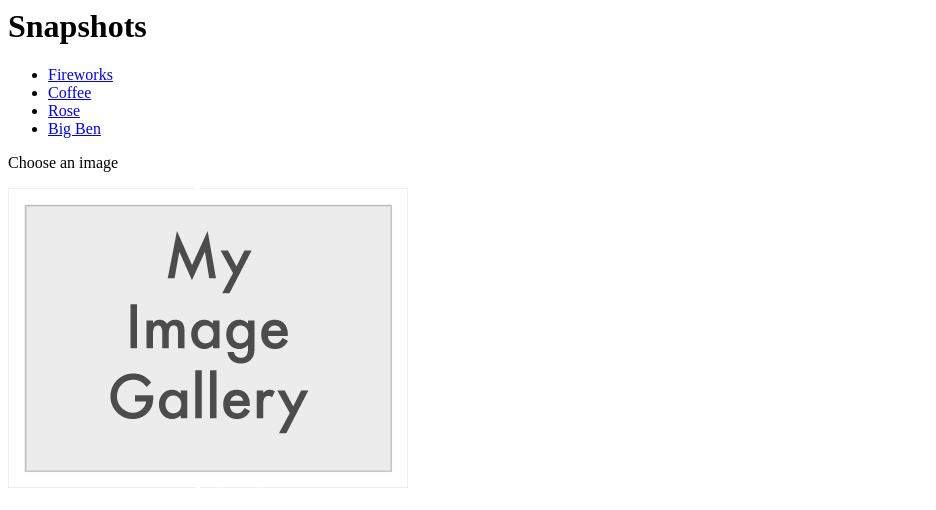
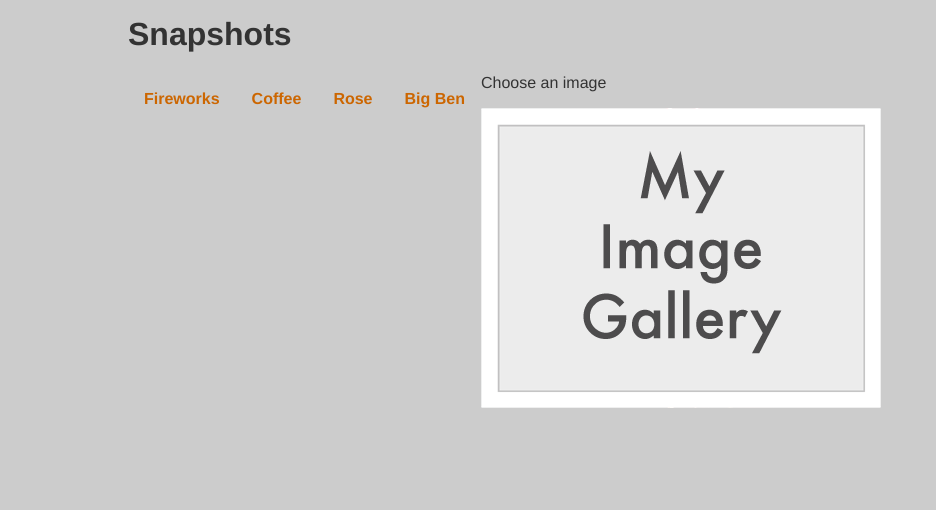
Before and after one commit to wenxuanhu/Web-navigation, a plain HTML site: page learnjavascript/第四章/gallery.html in a window 1280 px wide. Shown: the whole page, without its empty margins (0-936 px from the left). Drawn offline with Linux system fonts and the light colour scheme.

Commit message:
第六章

```diff
--- /dev/null
+++ b/learnjavascript/第六章/styles/layout.css
@@ -0,0 +1,24 @@
+body{
+	font-family: "Helvetica","Arial",sans-serif;
+	color: #333;
+	background-color: #ccc;
+	margin: 1em 10%;
+}
+h1{
+	color: #333;
+	background-color: transparent;
+}
+a{
+	color: #c60;
+	background-color: transparent;
+	font-weight: bold;
+	text-decoration: none;
+}
+ul{
+	padding: 0;
+}
+li{
+	float: left;
+	padding: 1em;
+	list-style: none;
+}
--- a/learnjavascript/第四章/gallery.html
+++ b/learnjavascript/第四章/gallery.html
@@ -2,6 +2,7 @@
 <head>
 <meta charset="utf-8">
 <script type="text/javascript" src="scripts/showPic.js"></script>
+<link rel="stylesheet" href="styles/layout.css" type="text/css" media="screen">
 </head>
 <body>
 	<h1>Snapshots</h1>
--- /dev/null
+++ b/learnjavascript/第四章/styles/layout.css
@@ -0,0 +1,24 @@
+body{
+	font-family: "Helvetica","Arial",sans-serif;
+	color: #333;
+	background-color: #ccc;
+	margin: 1em 10%;
+}
+h1{
+	color: #333;
+	background-color: transparent;
+}
+a{
+	color: #c60;
+	background-color: transparent;
+	font-weight: bold;
+	text-decoration: none;
+}
+ul{
+	padding: 0;
+}
+li{
+	float: left;
+	padding: 1em;
+	list-style: none;
+}
```
Also changed, not shown: learnjavascript/第六章/gallery.html (added, +26 -0 lines), learnjavascript/第六章/scripts/showPic.js (added, +29 -0 lines), learnjavascript/第六章/images/bigben.jpg (added), learnjavascript/第六章/images/coffee.jpg (added), learnjavascript/第六章/images/fireworks.jpg (added), learnjavascript/第六章/images/placeholder.gif (added), learnjavascript/第六章/images/rose.jpg (added).
